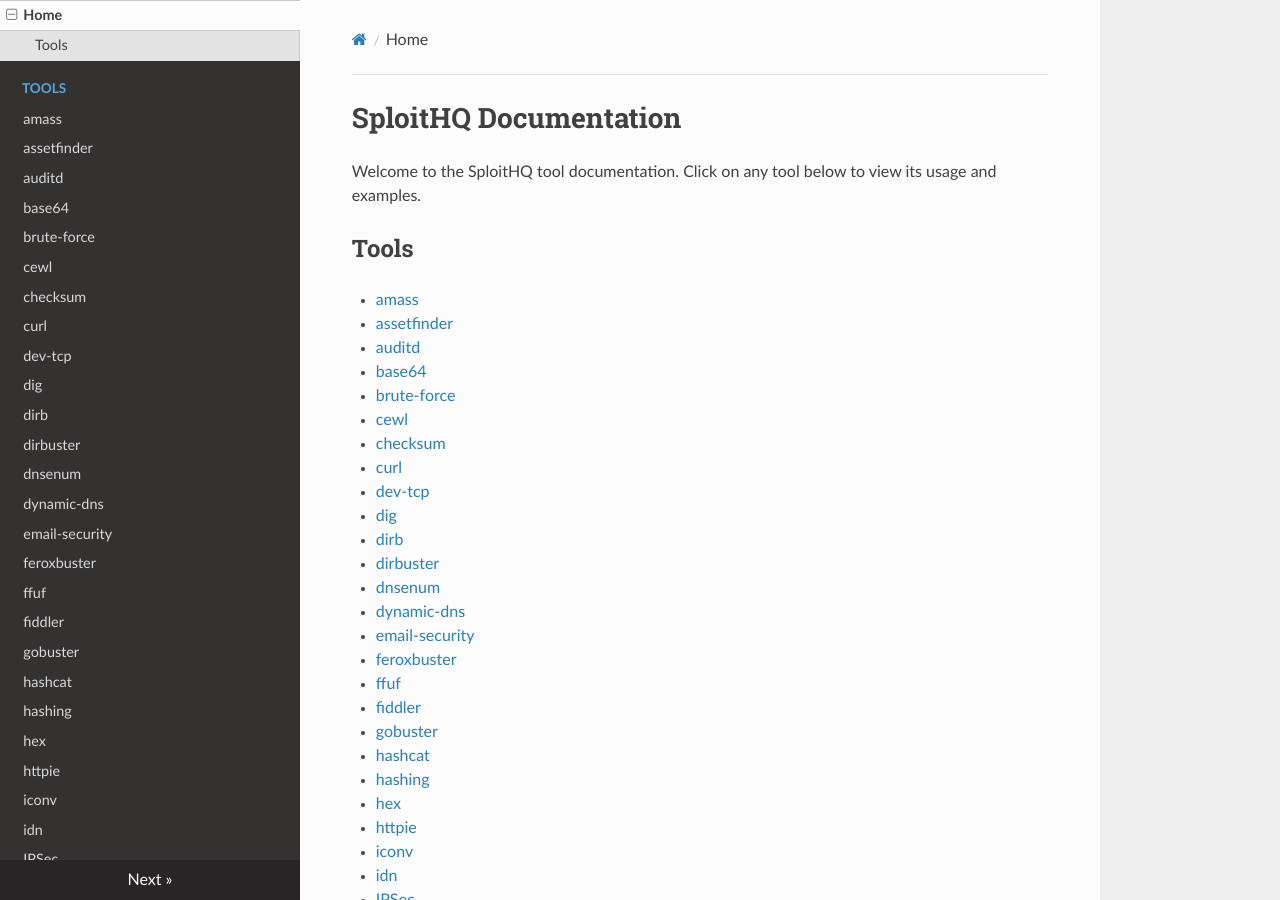
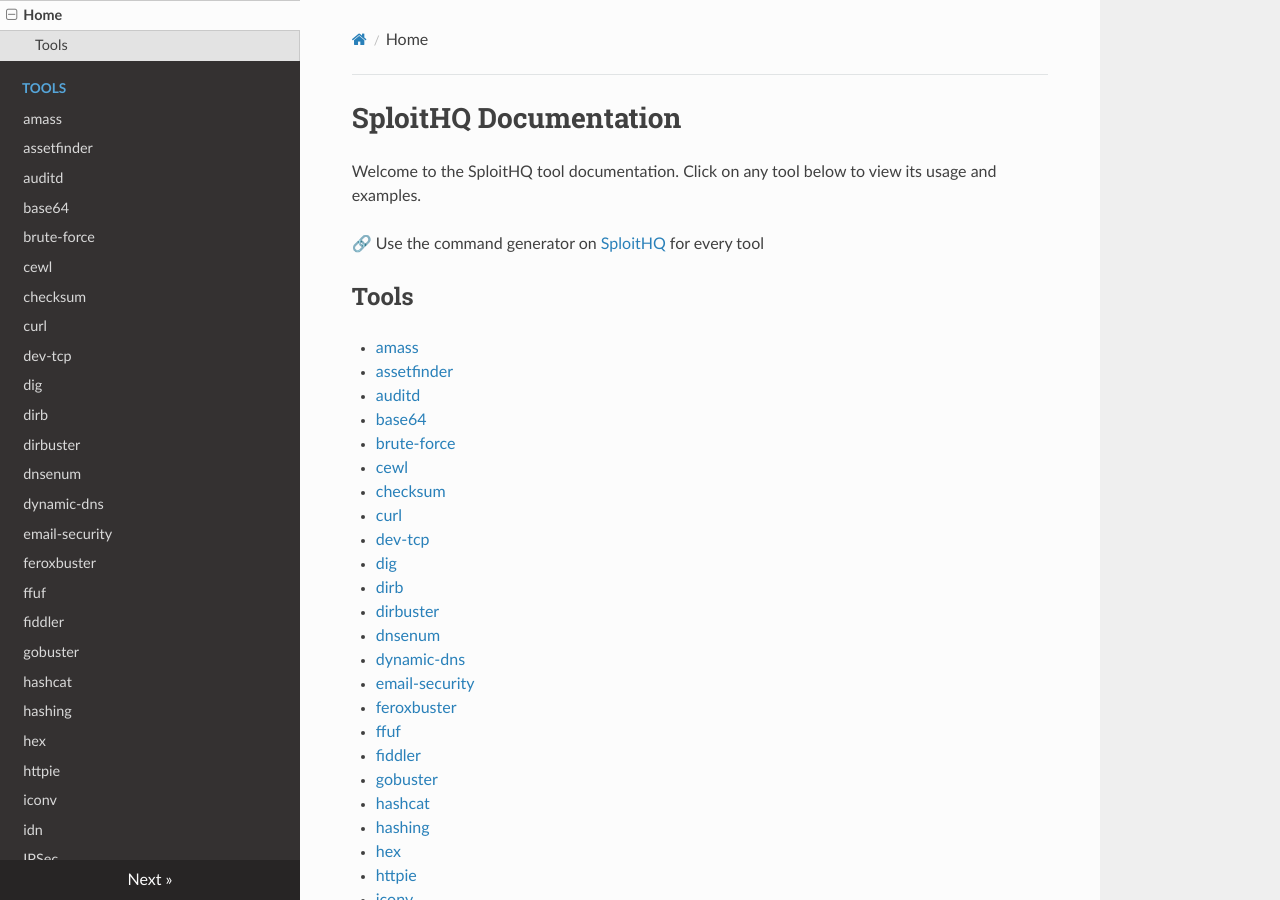
Before and after one commit to SploitHQ/sploithq-docs, an MkDocs documentation site: the page built from docs/index.md, in a window 1280 px wide and 900 px high. Built offline with MkDocs 1.6.1, drawn with Linux system fonts in a browser that asks for light colours; nearby versions of some CDN libraries.

Commit message:
Update index.md

```diff
--- a/docs/index.md
+++ b/docs/index.md
@@ -1,6 +1,8 @@
 # SploitHQ Documentation
 
 Welcome to the SploitHQ tool documentation. Click on any tool below to view its usage and examples.
+
+🔗 Use the command generator on [SploitHQ](https://www.sploithq.com) for every tool
 
 ## Tools
 - [amass](amass.md)
```
